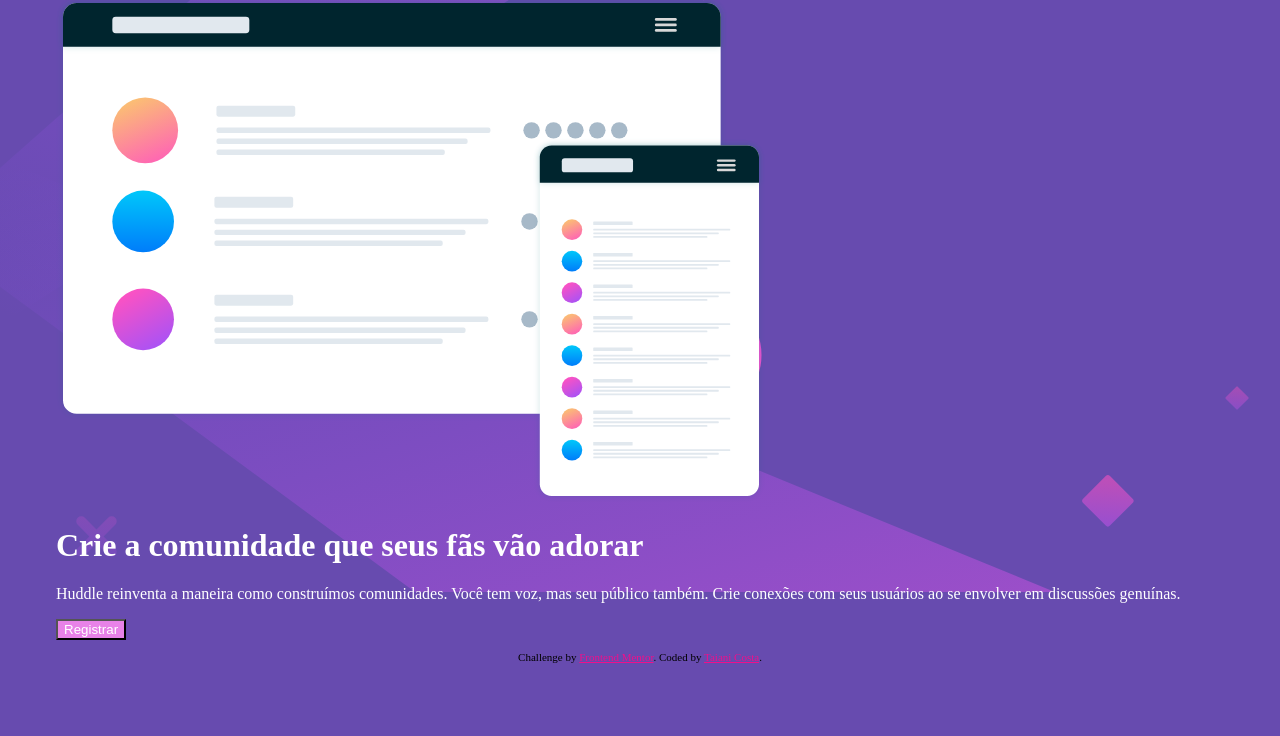
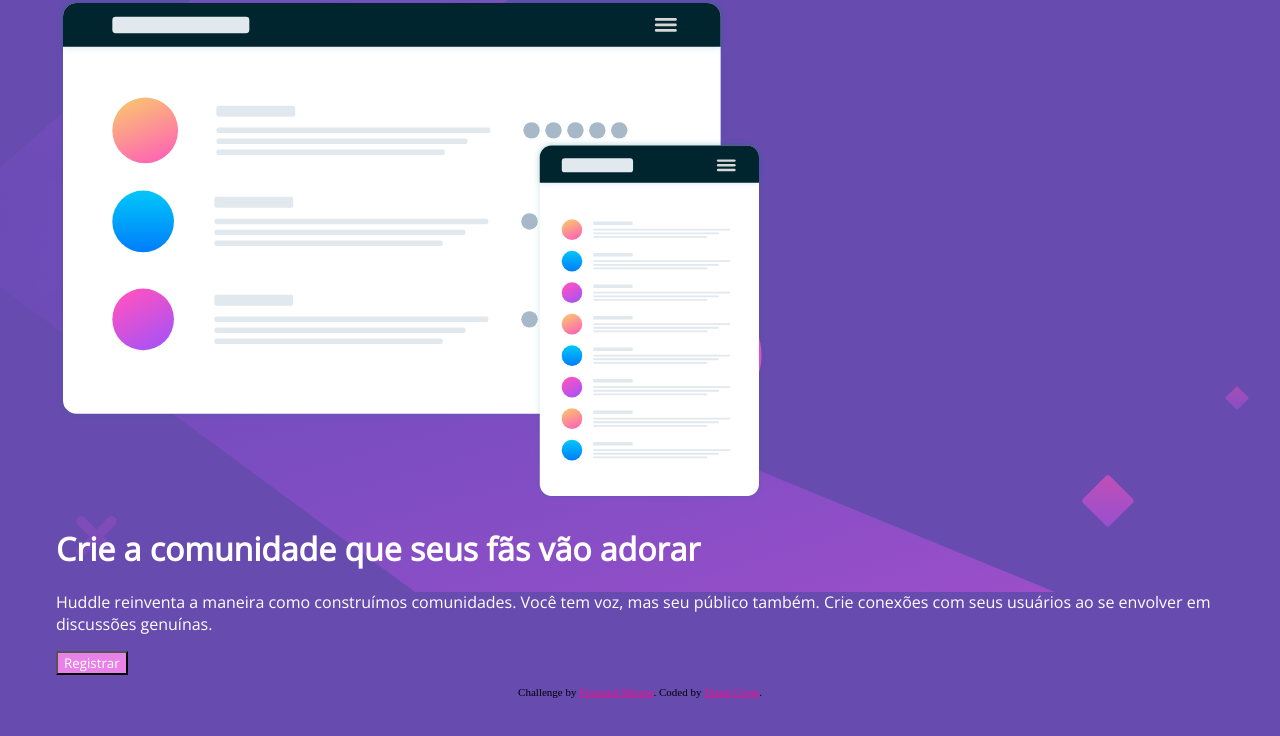
Before and after one commit to TaianiCosta/P-gina-de-destino-do-Huddle, a plain HTML site: page index.html in a window 1280 px wide. Shown: the part 208-944 px from the top of the page. Drawn offline with nearby package versions, Linux system fonts and the light colour scheme.

Commit message:
Inserido font-family

```diff
--- a/style.css
+++ b/style.css
@@ -1,3 +1,4 @@
+@import url('https://fonts.googleapis.com/css2?family=Open+Sans&display=swap');
 
 body {
     background-repeat: no-repeat;
@@ -13,11 +14,13 @@
 
 main {
     color: #FFFFFF;
+    font-family: 'Open Sans', sans-serif;
 }
 
 input {
     background-color: hsl(300, 69%, 71%);
     color: #FFFFFF;
+    font-family: 'Open Sans', sans-serif;
 }
 
 .attribution {
```
